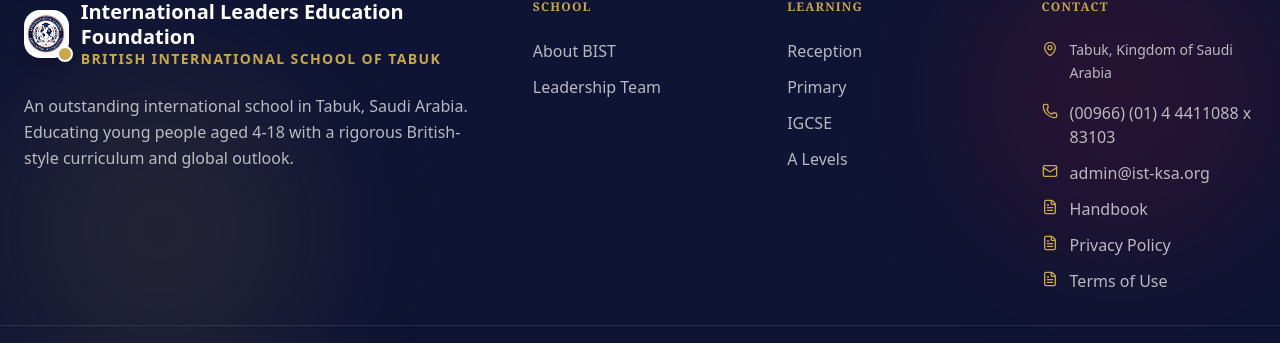
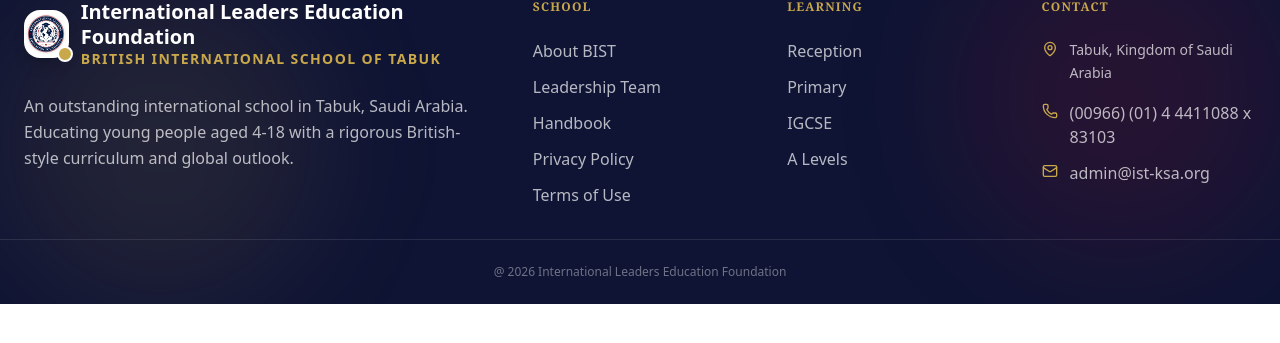
Before and after one commit to MuhammadOsman381/bis-tabuk, a Next.js app: page / in a window 1280 px wide. Shown: the part 1771-2114 px from the top of the page. After the commit the page ends 2075 px from the top, so only its background shows below. Built offline with nearby package versions, Linux system fonts and the light colour scheme; no server answers; the database is empty.

Commit message:
Move policy links under school footer

```diff
--- a/components/layout/Footer.tsx
+++ b/components/layout/Footer.tsx
@@ -2,12 +2,15 @@
 
 import Image from 'next/image';
 import Link from 'next/link';
-import { FileText, Mail, MapPin, Phone } from 'lucide-react';
+import { Mail, MapPin, Phone } from 'lucide-react';
 import { Reveal } from '../ui/Motion';
 
 const schoolLinks = [
   { label: 'About BIST', href: '/welcome-to-bist' },
   { label: 'Leadership Team', href: '/leadership-teams' },
+  { label: 'Handbook', href: '/handbook' },
+  { label: 'Privacy Policy', href: '/policies/privacy-policy.pdf', target: '_blank' },
+  { label: 'Terms of Use', href: '/policies/terms-of-use.pdf', target: '_blank' },
 ];
 
 const learningLinks = [
@@ -46,7 +49,7 @@
             <ul className="space-y-3 text-white/70">
               {schoolLinks.map((link) => (
                 <li key={link.href}>
-                  <Link href={link.href} className="transition-colors hover:text-white">
+                  <Link href={link.href} target={link.target} className="transition-colors hover:text-white">
                     {link.label}
                   </Link>
                 </li>
@@ -81,18 +84,6 @@
               <Mail className="mt-0.5 h-4 w-4 flex-shrink-0 text-[#C9A84C]" />
               admin@ist-ksa.org
             </a>
-            <Link href="/handbook" className="mt-3 flex gap-3 text-white/70 transition-colors hover:text-white">
-              <FileText className="mt-0.5 h-4 w-4 flex-shrink-0 text-[#C9A84C]" />
-              Handbook
-            </Link>
-            <Link href="/policies/privacy-policy.pdf" target="_blank" className="mt-3 flex gap-3 text-white/70 transition-colors hover:text-white">
-              <FileText className="mt-0.5 h-4 w-4 flex-shrink-0 text-[#C9A84C]" />
-              Privacy Policy
-            </Link>
-            <Link href="/policies/terms-of-use.pdf" target="_blank" className="mt-3 flex gap-3 text-white/70 transition-colors hover:text-white">
-              <FileText className="mt-0.5 h-4 w-4 flex-shrink-0 text-[#C9A84C]" />
-              Terms of Use
-            </Link>
           </div>
         </div>
       </Reveal>
```
